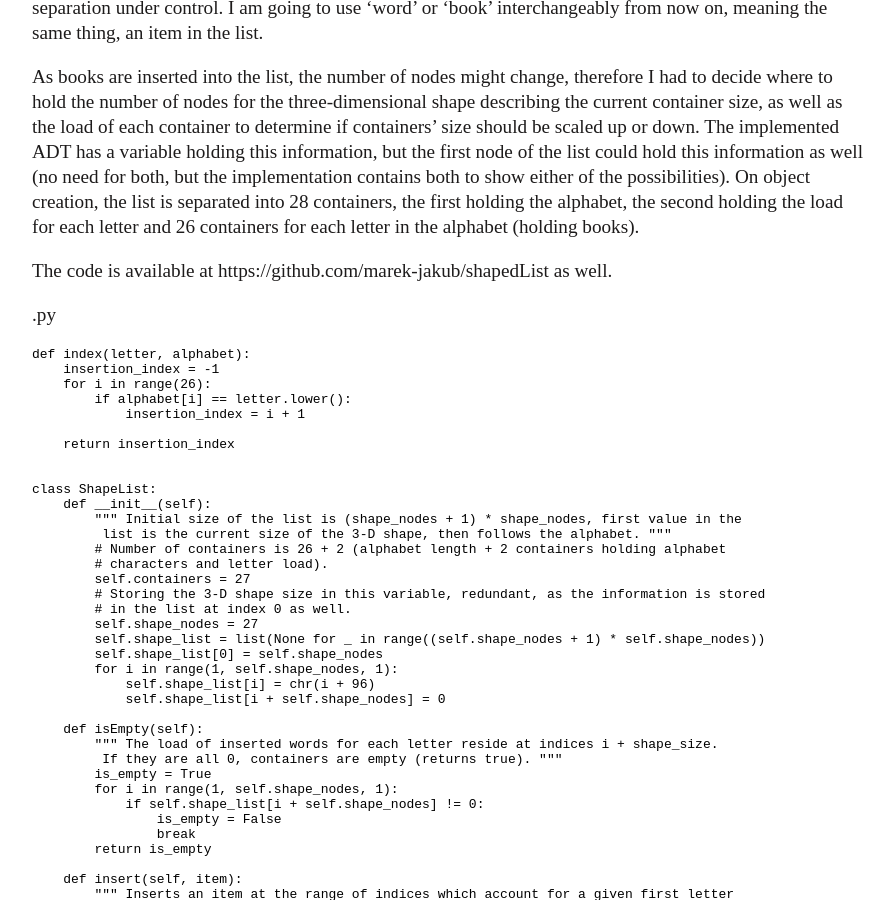
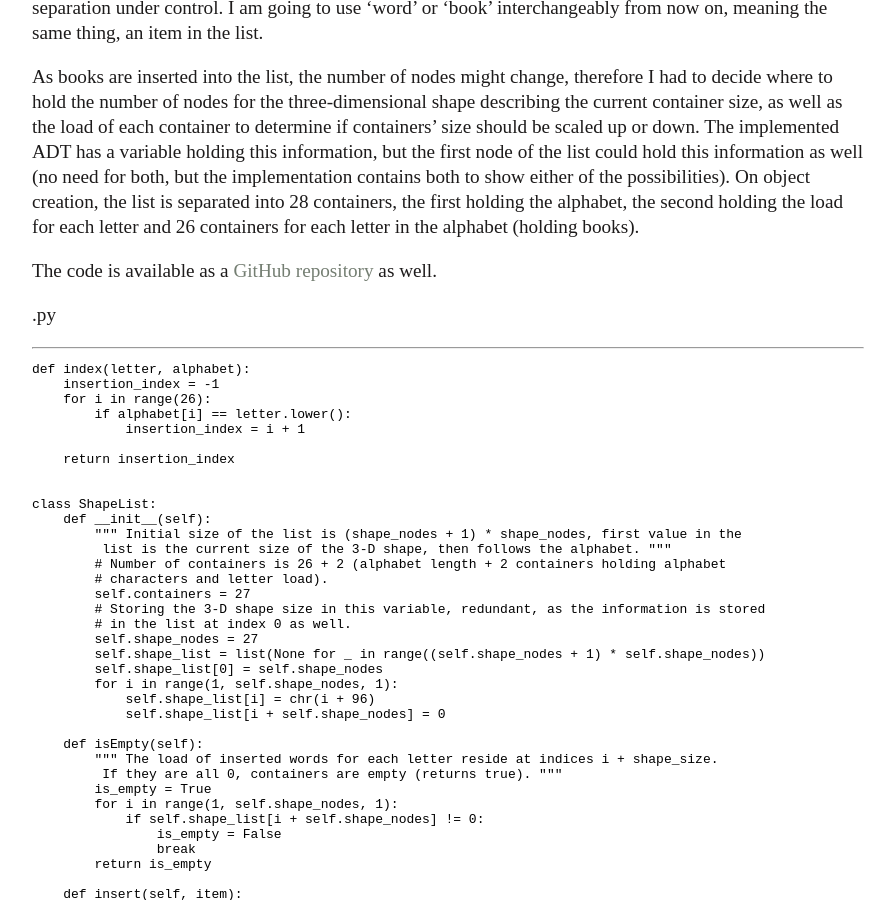
Before and after one commit to marek-jakub/marek-jakub.github.io, a Jekyll site: the page built from _posts/2021-11-20-marek-jakub-old-lib.md, in a window 1280 px wide and 900 px high, scrolled down 1618 px. Shown: the whole window, without its empty margins (192-1087 px from the left). Built offline with Jekyll 4.4.1, drawn with Linux system fonts in a browser that asks for light colours; comment, search, counter and statistics services are not loaded.

Commit message:
Adding link to github repository.

```diff
--- a/_posts/2021-11-20-marek-jakub-old-lib.md
+++ b/_posts/2021-11-20-marek-jakub-old-lib.md
@@ -19,9 +19,11 @@ With 26 letters in the alphabet (conventional British), the starting three-dimen
 
 As books are inserted into the list, the number of nodes might change, therefore I had to decide where to hold the number of nodes for the three-dimensional shape describing the current container size, as well as the load of each container to determine if containers’ size should be scaled up or down. The implemented ADT has a variable holding this information, but the first node of the list could hold this information as well (no need for both, but the implementation contains both to show either of the possibilities). On object creation, the list is separated into 28 containers, the first holding the alphabet, the second holding the load for each letter and 26 containers for each letter in the alphabet (holding books).
 
-The code is available at https://github.com/marek-jakub/shapedList as well.
+The code is available as a [GitHub repository](https://github.com/marek-jakub/shapedList) as well.
 
 .py
+
+***
 
 ~~~
 def index(letter, alphabet):
@@ -173,6 +175,8 @@ class ShapeList:
             print(self.shape_list[i], " - ", self.shape_list[self.shape_nodes + i])
 ~~~
 
+***
+
 ## Observations
 
 The ADT works by determining which container a given book is in (search), or should be inserted into/deleted from. The insertion, deletion and search currently rely on linear operations, it would be great, if you, the reader, could improve this design.
```
